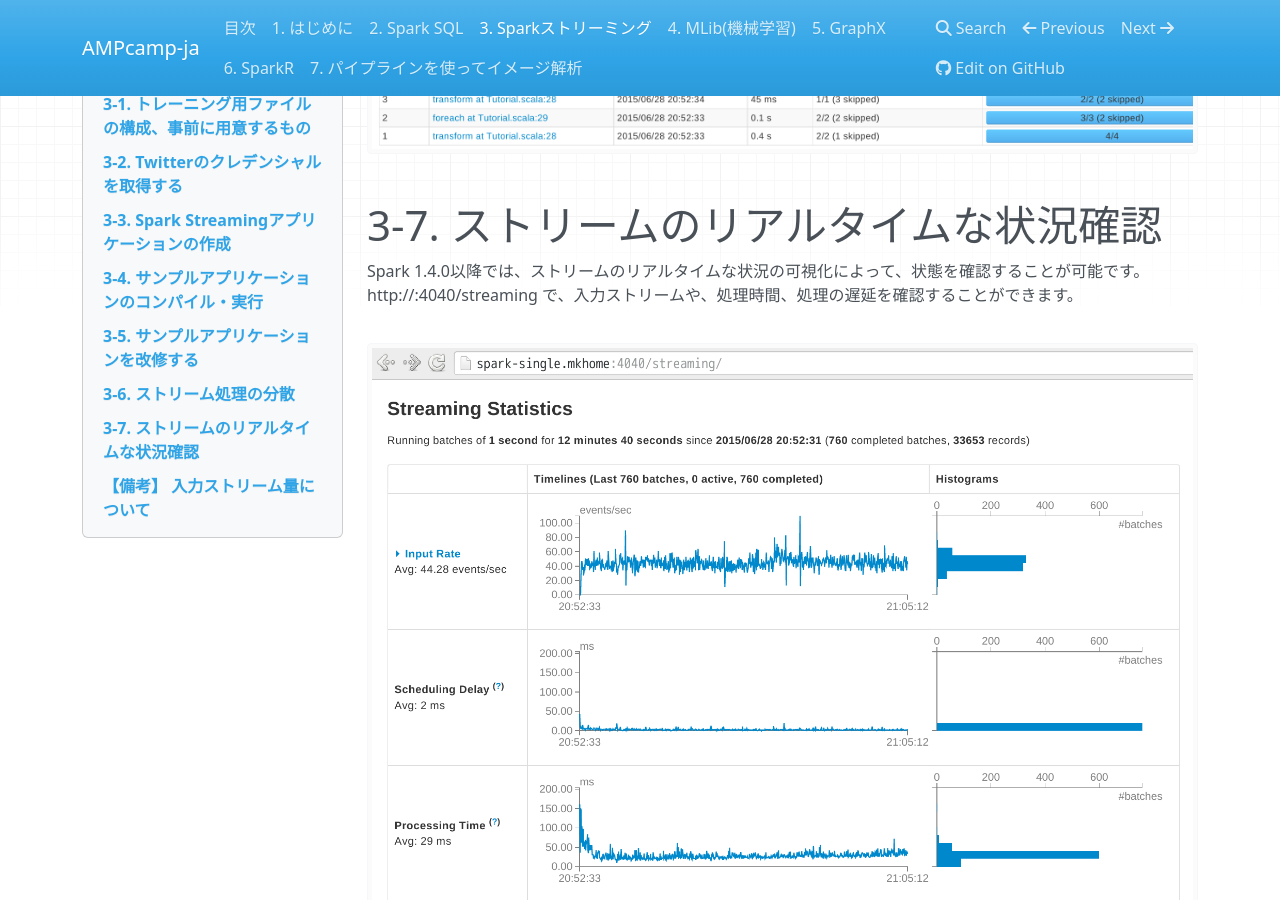
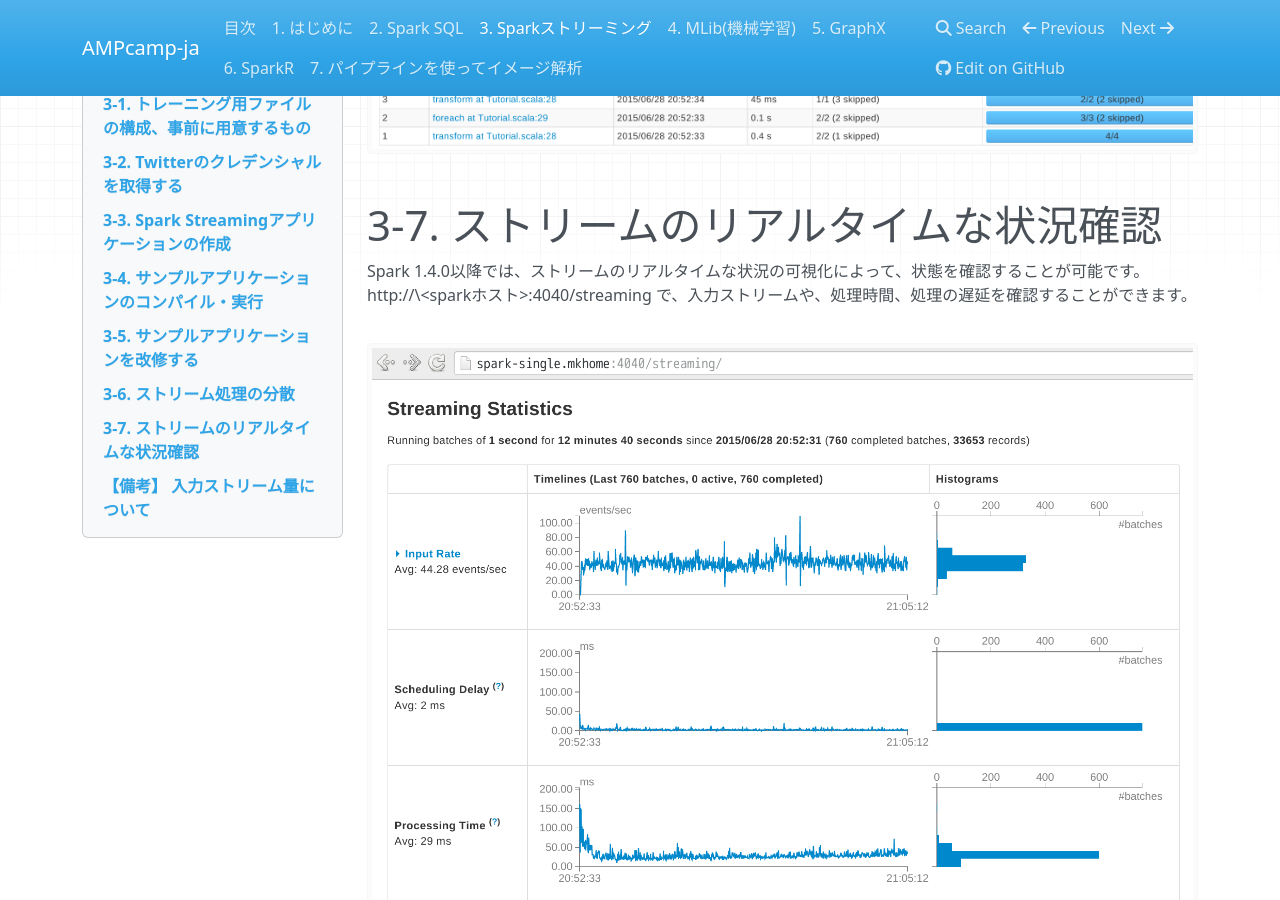
Before and after one commit to m-kiuchi/AMPcamp-ja, an MkDocs documentation site: the page built from docs/spark-streaming.md, in a window 1280 px wide and 900 px high, scrolled down 16436 px. Built offline with MkDocs 1.6.1, drawn with Linux system fonts in a browser that asks for light colours; nearby versions of some CDN libraries; old or Windows-style settings are respelled for this version of MkDocs.

Commit message:
Update spark-streaming.md

```diff
--- a/docs/spark-streaming.md
+++ b/docs/spark-streaming.md
@@ -569,7 +569,7 @@ http://<sparkホスト>:4040で確認すると、以下のようにstart, transf
 ![](./images/image16.png)
 
 # 3-7. ストリームのリアルタイムな状況確認
-Spark 1.4.0以降では、ストリームのリアルタイムな状況の可視化によって、状態を確認することが可能です。http://<sparkホスト>:4040/streaming で、入力ストリームや、処理時間、処理の遅延を確認することができます。
+Spark 1.4.0以降では、ストリームのリアルタイムな状況の可視化によって、状態を確認することが可能です。http://\<sparkホスト\>:4040/streaming で、入力ストリームや、処理時間、処理の遅延を確認することができます。
 
 ![](./images/image06.png)
 
```
